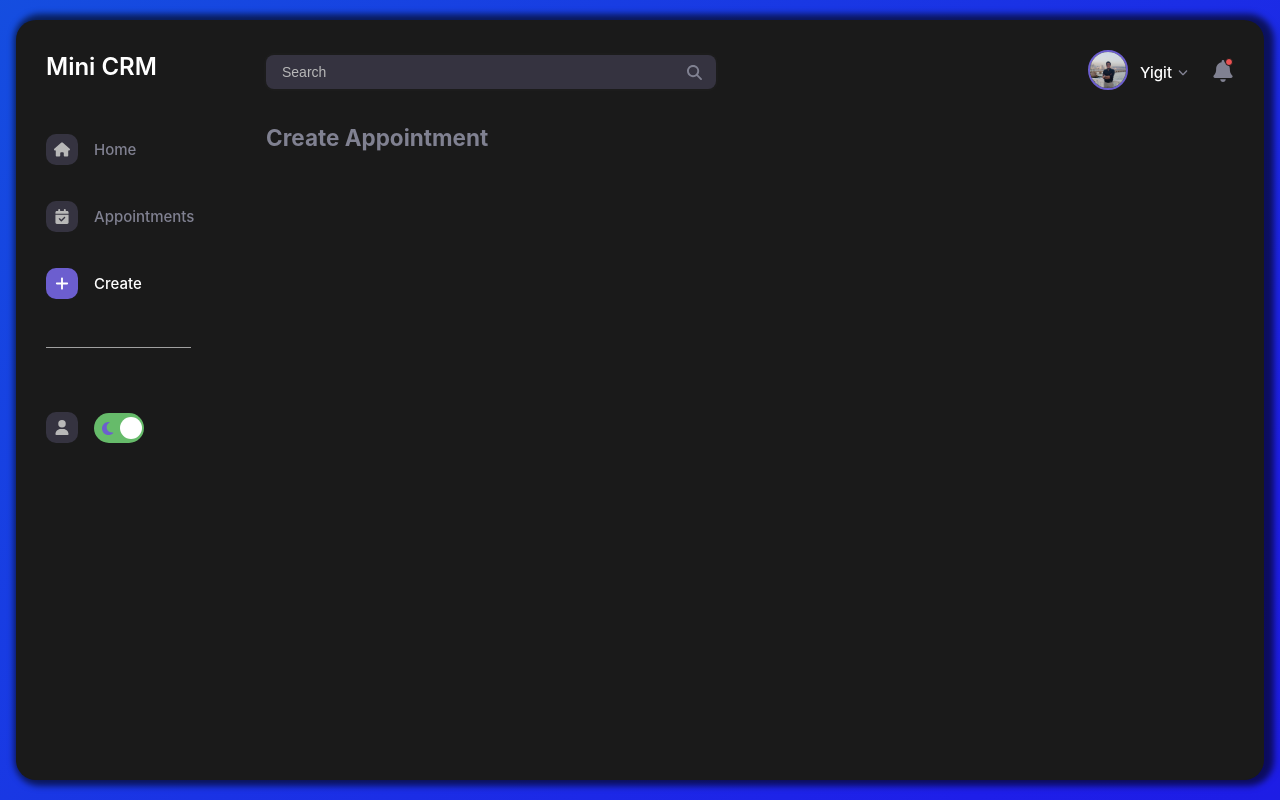
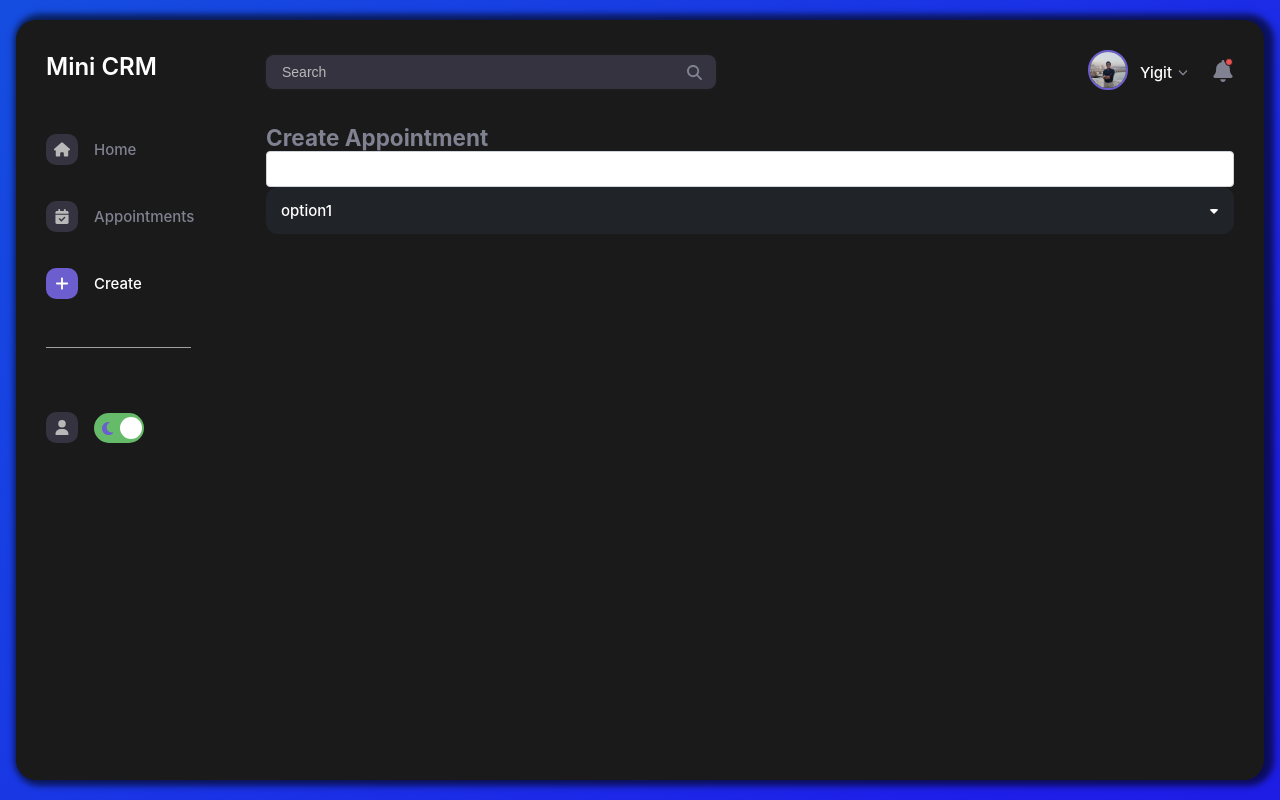
Before and after one commit to Yigit-dev/appointment_vue_app, a Vue app: page /create in a window 1280 px wide. Built offline with nearby package versions, Linux system fonts and the light colour scheme.

Commit message:
Created Custom Select Box

```diff
--- /dev/null
+++ b/src/components/CustomSelectBox.vue
@@ -0,0 +1,122 @@
+<template>
+  <div class="custom-select" :tabindex="tabindex" @blur="open = false">
+    <div class="selected" :class="{ open: open }" @click="open = !open">
+      {{ selected }}
+    </div>
+    <div class="items" :class="{ selectHide: !open }">
+      <div
+        v-for="(option, i) of options"
+        :key="i"
+        @click="
+          selected = option;
+          open = false;
+          $emit('input', option);
+        "
+      >
+        {{ option }}
+      </div>
+    </div>
+  </div>
+</template>
+<script>
+export default {
+  props: {
+    options: {
+      type: Array,
+      required: true,
+    },
+    default: {
+      type: String,
+      required: false,
+      default: null,
+    },
+    tabindex: {
+      type: Number,
+      required: false,
+      default: 0,
+    },
+  },
+  data() {
+    return {
+      selected: this.default
+        ? this.default
+        : this.options?.length > 0
+        ? this.options[0]
+        : null,
+      open: false,
+    };
+  },
+  mounted() {
+    this.$emit("input", this.selected);
+  },
+};
+</script>
+<style scoped>
+.custom-select {
+  position: relative;
+  width: 100%;
+  text-align: left;
+  outline: none;
+  height: 47px;
+  line-height: 47px;
+}
+
+.custom-select .selected {
+  background-color: var(--c-selectbox);
+  border-radius: 12px;
+  /* border: 1px solid var(--border-color); */
+  color: var(--c-text);
+  padding-left: 1em;
+  cursor: pointer;
+  user-select: none;
+}
+
+.custom-select .selected.open {
+  /* border: 1px solid var(--border-color); */
+  border-radius: 12px;
+}
+
+.custom-select .selected:after {
+  position: absolute;
+  content: "";
+  top: 22px;
+  right: 1em;
+  width: 0;
+  height: 0;
+  border: 5px solid transparent;
+  border-radius: 3px;
+  border-color: var(--c-text) transparent transparent transparent;
+}
+
+.custom-select .items {
+  color: var(--c-text);
+  border-radius: 7px;
+  overflow: hidden;
+  position: absolute;
+  background-color: var(--c-selectbox);
+  padding: 1.5em;
+  left: 0;
+  right: 0;
+  z-index: 1;
+}
+
+.custom-select .items div {
+  color: var(--c-text);
+  padding-left: 1em;
+  display: flex;
+  align-items: center;
+  cursor: pointer;
+  user-select: none;
+  border-radius: 12px;
+  transition: 200ms all ease;
+}
+
+.custom-select .items div:hover {
+  background-color: var(--c-input-shadow);
+  transition: 300ms all ease;
+}
+
+.selectHide {
+  display: none;
+}
+</style>
--- a/src/layout/SideBar.vue
+++ b/src/layout/SideBar.vue
@@ -1,6 +1,8 @@
 <template>
   <div class="sidebar">
-    <span class="logo">LS</span>
+    <span class="logo">
+      <CustomText size="m">LS</CustomText>
+    </span>
     <a class="logo-expand" href="#">
       <CustomText size="xl">Mini CRM</CustomText>
     </a>
@@ -58,7 +60,7 @@ export default { components: { ThemeButton, CustomText } };
     width: 30px;
     height: 30px;
     flex-shrink: 0;
-    color: #fff;
+    color: var(--c-text);
     align-items: center;
     border-radius: 50%;
     justify-content: center;
--- a/src/styles/variable.css
+++ b/src/styles/variable.css
@@ -1,5 +1,5 @@
 :root {
-  --theme-bg: #fdfdfd;
+  --theme-bg: #fafafa;
   --theme-main-bg: #1f1f1f;
   --body-color: #808191;
   --c-text: #0c0b0b;
@@ -8,6 +8,8 @@
   --c-input: #e4e4e4;
   --c-icon: #fff;
   --c-appointment: #f5f5f7;
+  --c-input-shadow: #f8f8f8;
+  --c-selectbox: #fff;
   /* STANDARD */
   --c-disable: #b8b8b8;
   --brand-color: #e72787;
@@ -28,4 +30,6 @@
   --border-color: #a0a0a0;
   --c-input: #353340;
   --c-appointment: #242731;
+  --c-input-shadow: #353340;
+  --c-selectbox: #202327;
 }
--- a/src/views/CreateAppointmentView.vue
+++ b/src/views/CreateAppointmentView.vue
@@ -1,5 +1,18 @@
 <template>
   <section id="createAppointment" class="pageAnimation">
     <h1>Create Appointment</h1>
+    <CustomInput />
+
+    <CustomSelectBox
+      :options="['option1', 'option2', 'option3', 'option4']"
+      :default="'option1'"
+    />
   </section>
 </template>
+<script>
+import CustomInput from "@/components/CustomInput.vue";
+import CustomSelectBox from "../components/CustomSelectBox.vue";
+export default {
+  components: { CustomInput, CustomSelectBox },
+};
+</script>
```
